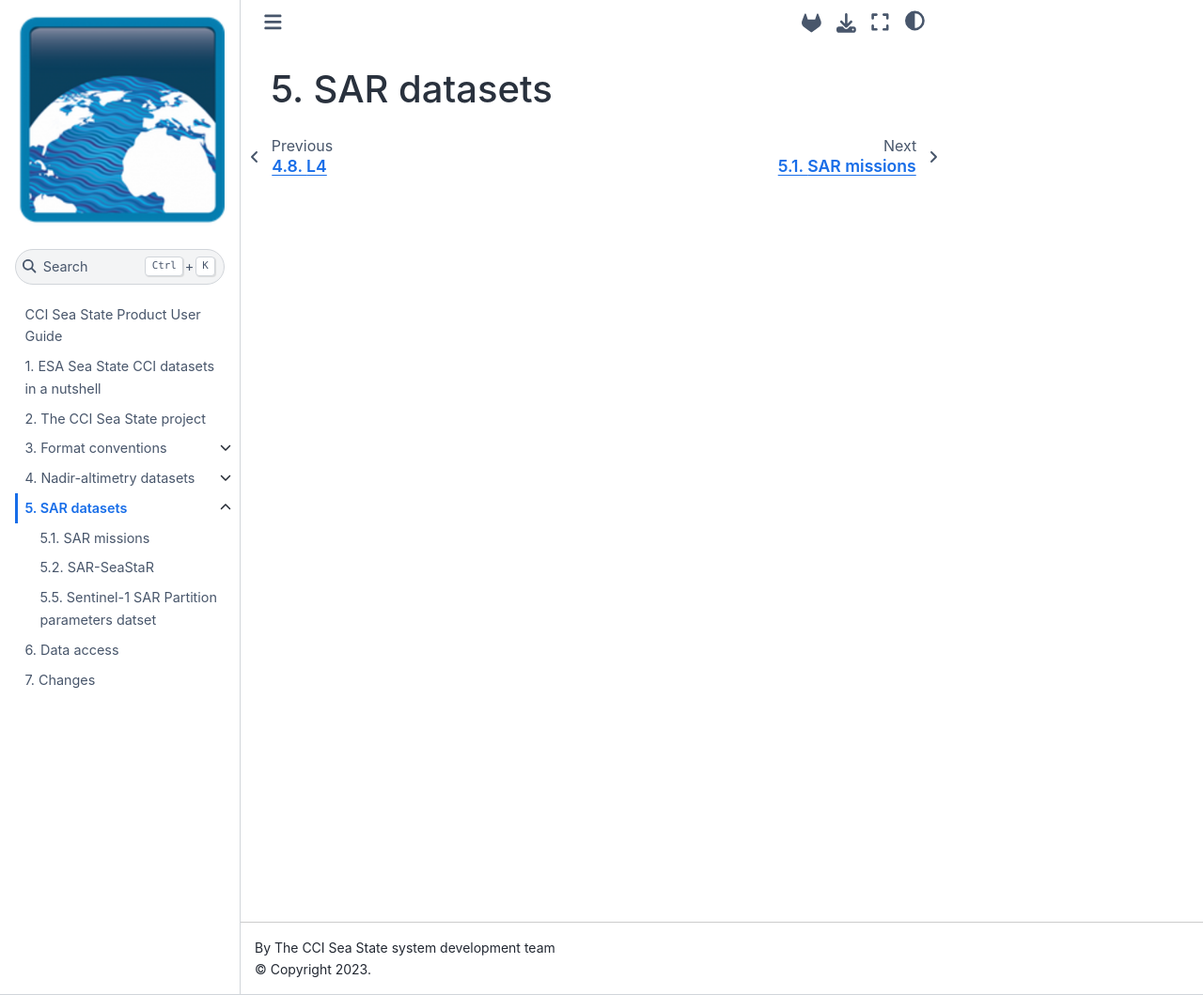
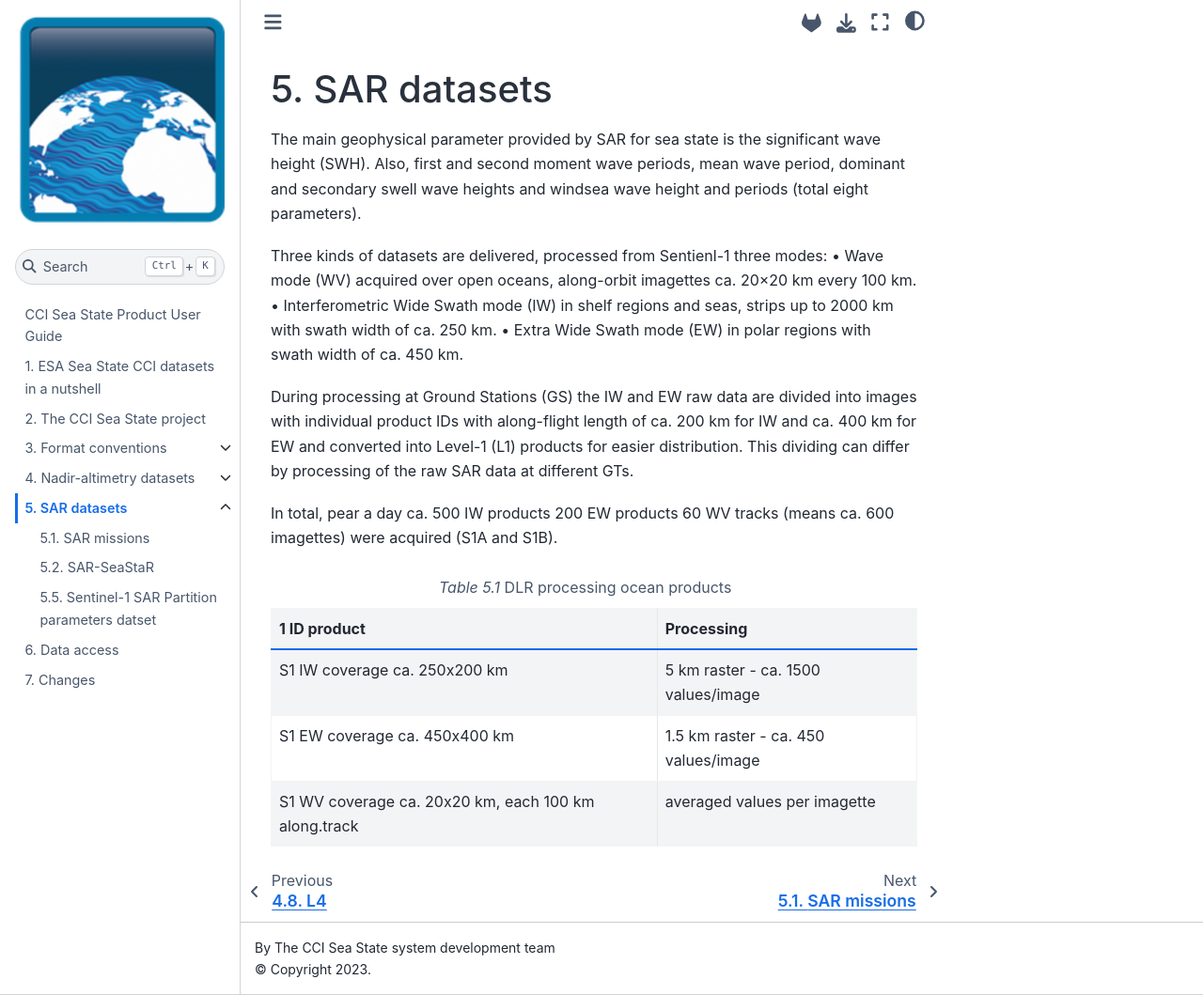
Before and after one commit to umr-lops/cci-seastate-pum, a Jupyter Book: the page built from sar.md, in a window 1280 px wide and 1059 px high. Shown: the whole window at 94% size. Built offline with Jupyter Book 1.0.4 settings and Sphinx 7.4.7 and the Sphinx Book theme 1.1.4, drawn with Linux system fonts in a browser that asks for light colours.

Commit message:
Edit sar.md

````diff
--- a/sar.md
+++ b/sar.md
@@ -1 +1,30 @@
 # SAR datasets
+
+The main geophysical parameter provided by SAR for sea state is the significant wave height (SWH).
+Also, first and second moment wave periods, mean wave period, dominant and secondary swell wave heights and
+windsea wave height and periods (total eight parameters).
+
+Three kinds of datasets are delivered, processed from Sentienl-1 three modes:
+•	Wave mode (WV) acquired over open oceans, along-orbit imagettes ca. 20×20 km every 100 km.
+•	Interferometric Wide Swath mode (IW) in shelf regions and seas, strips up to 2000 km with swath width of ca. 250 km.
+•	Extra Wide Swath mode (EW) in polar regions with swath width of ca. 450 km.
+
+During processing at Ground Stations (GS) the IW and EW raw data are divided into images with individual product
+IDs with along-flight length of ca. 200 km for IW and ca. 400 km for EW and converted into Level-1 (L1) products
+for easier distribution. This dividing can differ by processing of the raw SAR data at different GTs.
+
+In total, pear a day ca.
+ 500 IW products
+ 200 EW products
+  60 WV tracks (means ca. 600 imagettes)
+were acquired (S1A and S1B).
+
+
+```{table} DLR processing ocean products
+
+| 1 ID product                    |  Processing        |
+|---------------------------------|---------------------------|
+|S1 IW  coverage ca. 250x200 km | 5 km raster - ca. 1500 values/image |
+|S1 EW coverage ca. 450x400 km  | 1.5 km raster - ca. 450 values/image  |
+|S1 WV coverage ca. 20x20 km, each 100 km along.track  | averaged values per imagette |
+```
````
